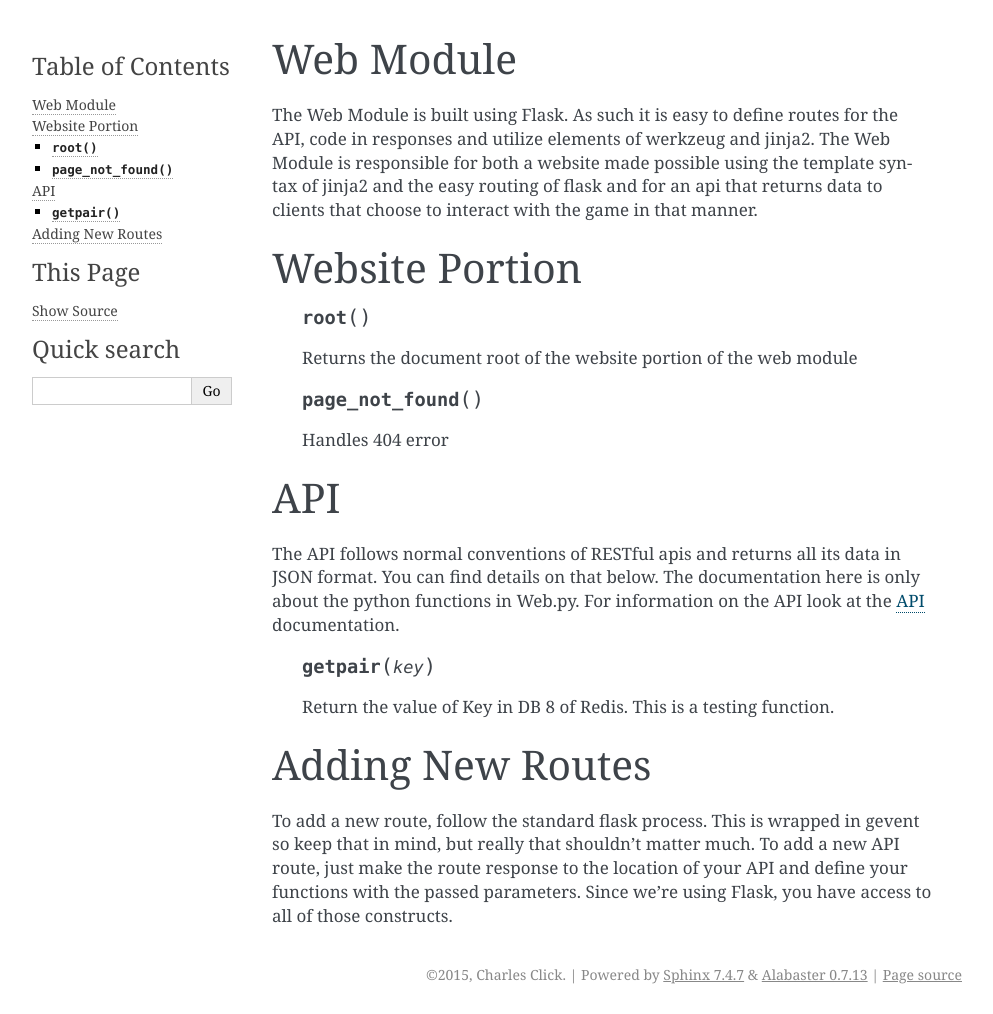
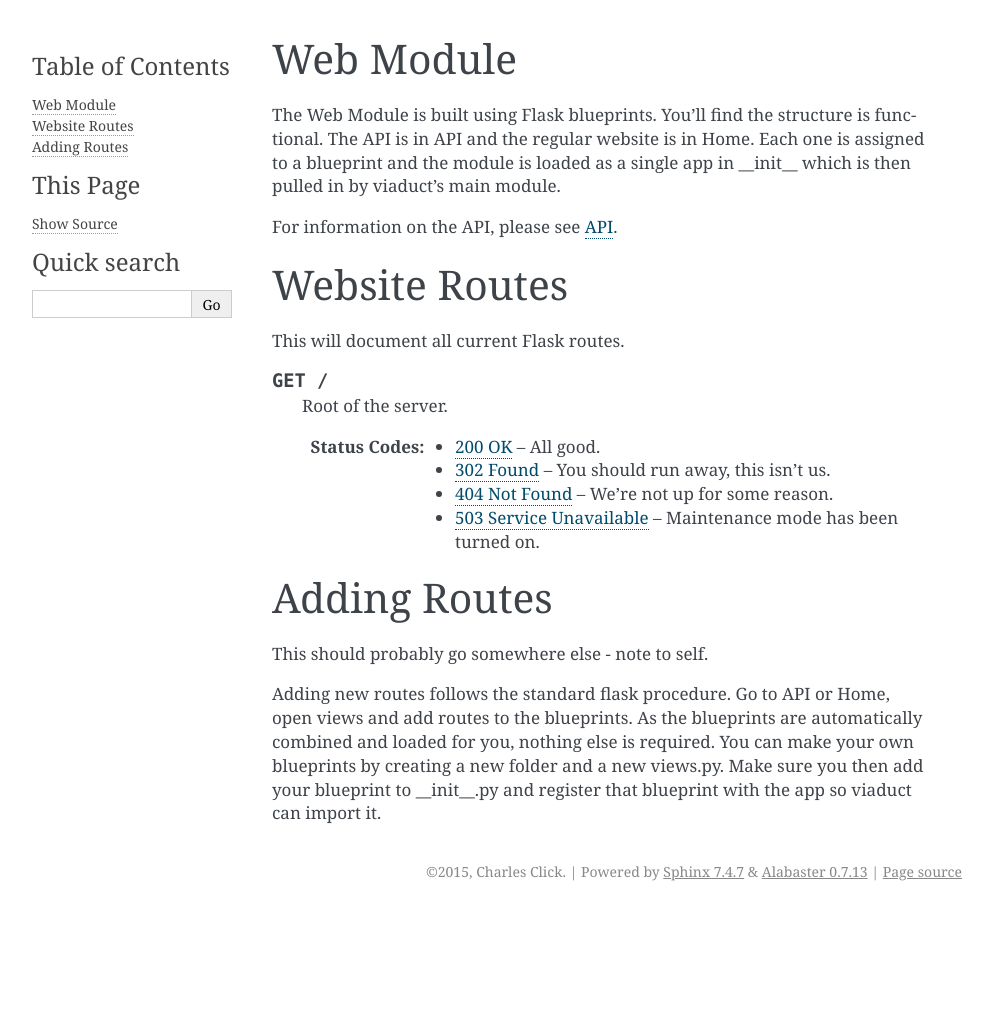
Before and after one commit to ccubed/Viaduct, a Sphinx documentation site: the page built from docs/Web.rst, in a window 1280 px wide. Shown: the whole page, without its empty margins (148-1141 px from the left). Built offline with Sphinx 7.4.7, drawn with Linux system fonts in a browser that asks for light colours; after the commit the page ends 911 px from its top, so only the background shows below that.

Commit message:
Documentation adds

```diff
--- a/docs/Backend.rst
+++ b/docs/Backend.rst
@@ -1,5 +1,5 @@
-Stonework Class
-===============
+Backend
+=======
 
 .. py:module:: Backend
 
--- a/docs/Web.rst
+++ b/docs/Web.rst
@@ -1,30 +1,27 @@
 Web Module
 ==========
-The Web Module is built using Flask. As such it is easy to define routes for the API, code in responses and utilize elements of werkzeug and jinja2.
-The Web Module is responsible for both a website made possible using the template syntax of jinja2 and the easy routing of flask and for an api that returns data to clients that choose to interact with the game in that manner.
+The Web Module is built using Flask blueprints. You'll find the structure is functional. The API is in API and the regular website is in Home.
+Each one is assigned to a blueprint and the module is loaded as a single app in __init__ which is then pulled in by viaduct's main module.
 
-Website Portion
-===============
-    .. py:method:: root
+For information on the API, please see :doc:`API`.
 
-    Returns the document root of the website portion of the web module
+Website Routes
+==============
+This will document all current Flask routes.
 
-    .. py:method:: page_not_found
+.. http:get:: /
 
-    Handles 404 error
+   Root of the server.
 
-API
-===
+   :statuscode 200: All good.
+   :statuscode 302: You should run away, this isn't us.
+   :statuscode 404: We're not up for some reason.
+   :statuscode 503: Maintenance mode has been turned on.
 
-The API follows normal conventions of RESTful apis and returns all its data in JSON format. You can find details on that below.
-The documentation here is only about the python functions in Web.py. For information on the API look at the :doc:`API` documentation.
 
-    .. py:method:: getpair(key)
+Adding Routes
+=============
+This should probably go somewhere else - note to self.
 
-    Return the value of Key in DB 8 of Redis. This is a testing function.
-
-Adding New Routes
-=================
-To add a new route, follow the standard flask process. This is wrapped in gevent so keep that in mind, but really that shouldn't matter much.
-To add a new API route, just make the route response to the location of your API and define your functions with the passed parameters.
-Since we're using Flask, you have access to all of those constructs.
+Adding new routes follows the standard flask procedure. Go to API or Home, open views and add routes to the blueprints. As the blueprints are automatically combined and loaded for you, nothing else is required.
+You can make your own blueprints by creating a new folder and a new views.py. Make sure you then add your blueprint to __init__.py and register that blueprint with the app so viaduct can import it.
```
Also changed, not shown: docs/index.rst (+5 -5 lines).
